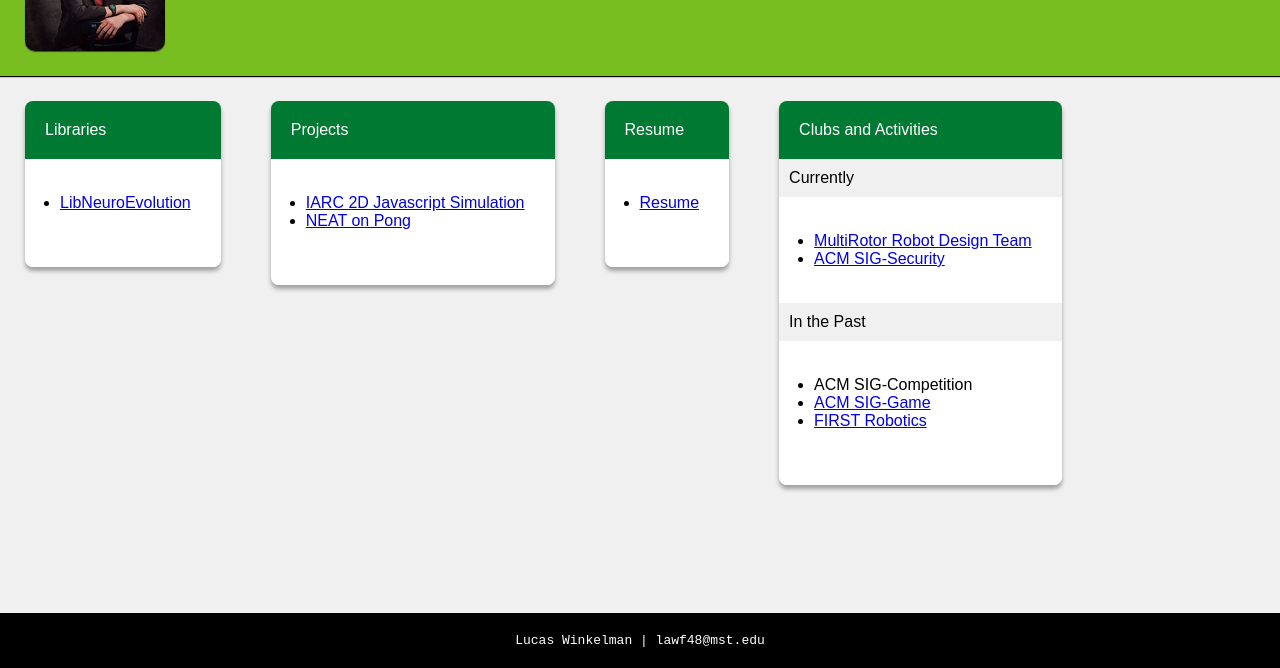
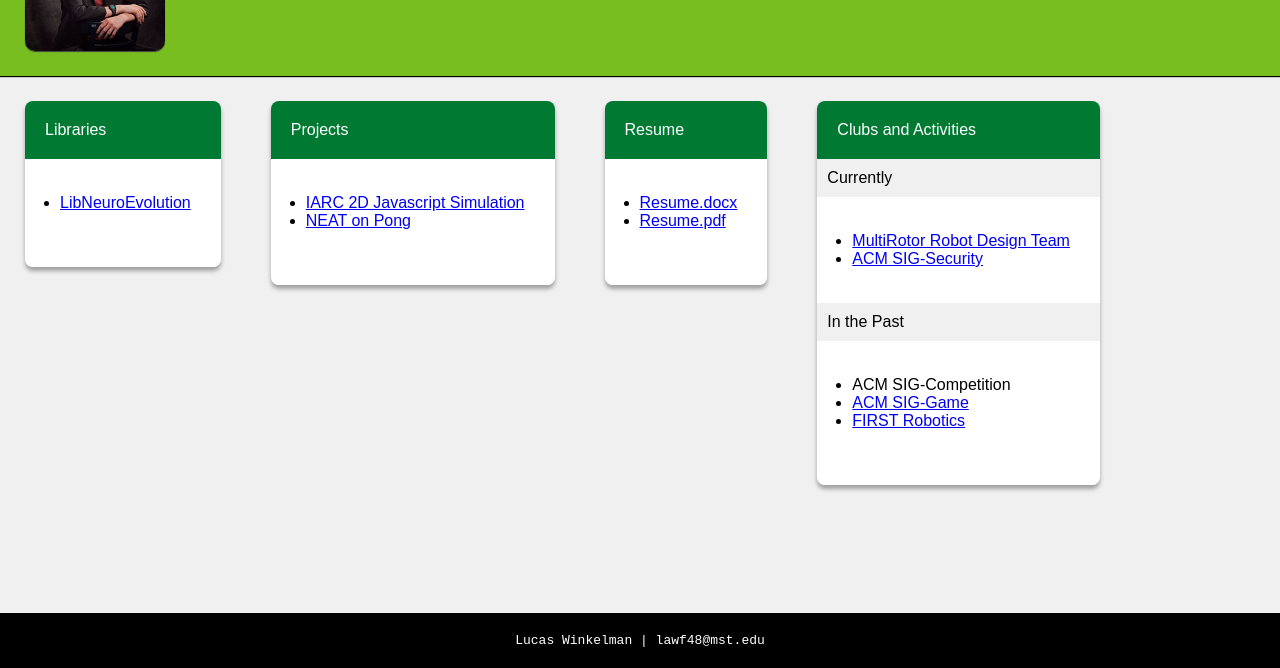
Before and after one commit to firecannons/firecannons.github.io, a plain HTML site: page index.html in a window 1280 px wide. Shown: the part 132-800 px from the top of the page. Drawn offline with Linux system fonts and the light colour scheme.

Commit message:
New resumes and supports .pdf and .docx resume.

```diff
--- a/index.html
+++ b/index.html
@@ -48,7 +48,8 @@
                     </div>
                     <div class="SectionBody">
                         <ul class="SectionBodyElement">
-                            <li><a href="Assets/Resume.docx" class="SectionBodyItem" download>Resume</a></li>
+                            <li><a href="Assets/Resume.docx" class="SectionBodyItem"  target="_blank">Resume.docx</a></li>
+                            <li><a href="Assets/Resume.pdf" class="SectionBodyItem"  target="_blank">Resume.pdf</a></li>
                         </ul>
                     </div>
                 </div>
```
Also changed, not shown: Assets/MainImage.png (deleted), Assets/MainImageSmaller (copy).png (deleted), 2 other files.
